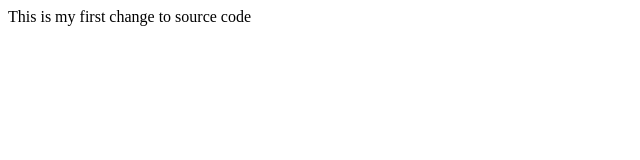
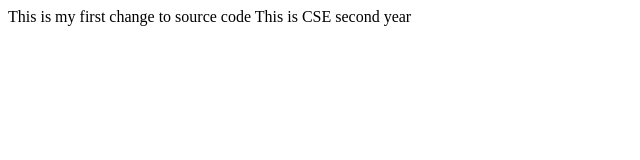
Before and after one commit to testcollabrtr/MyTestRepo1, a plain HTML site: page index.html in a window 1280 px wide. Shown: the whole page, without its empty margins (0-640 px from the left). Drawn offline with Linux system fonts and the light colour scheme.

Commit message:
Added CSE info

```diff
--- a/index.html
+++ b/index.html
@@ -1,5 +1,6 @@
 <html>
 <body>
 This is my first change to source code
+This is CSE second year
 </body>
 </html>
```
